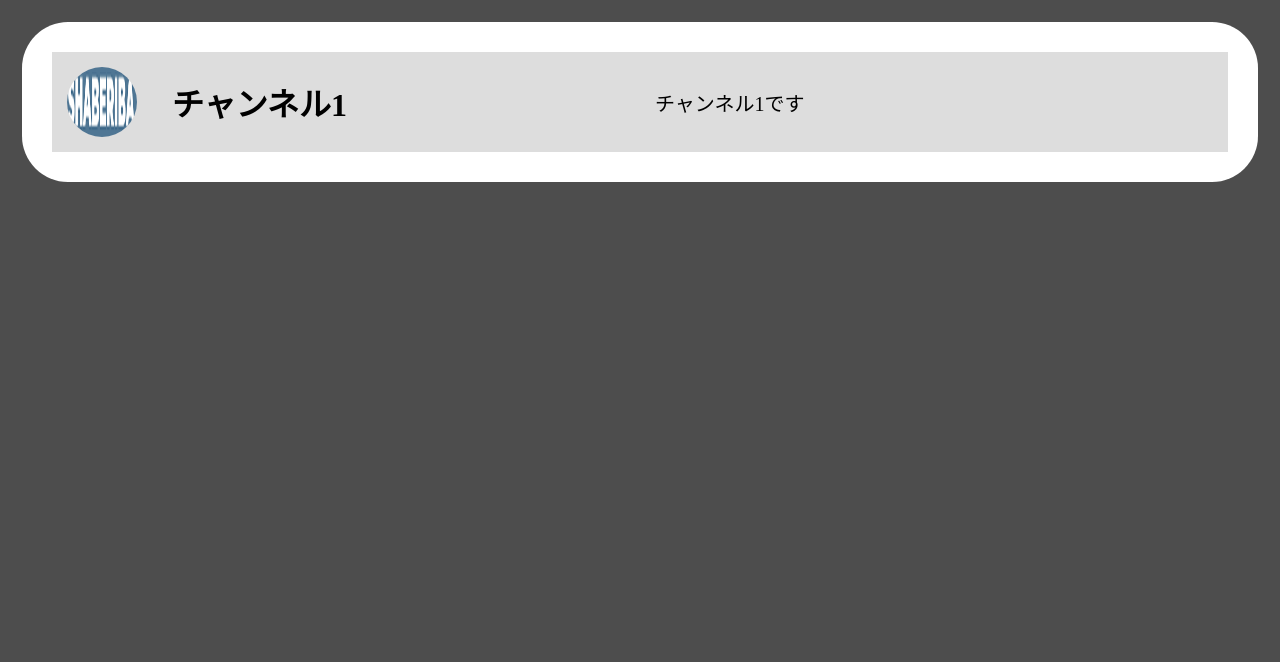
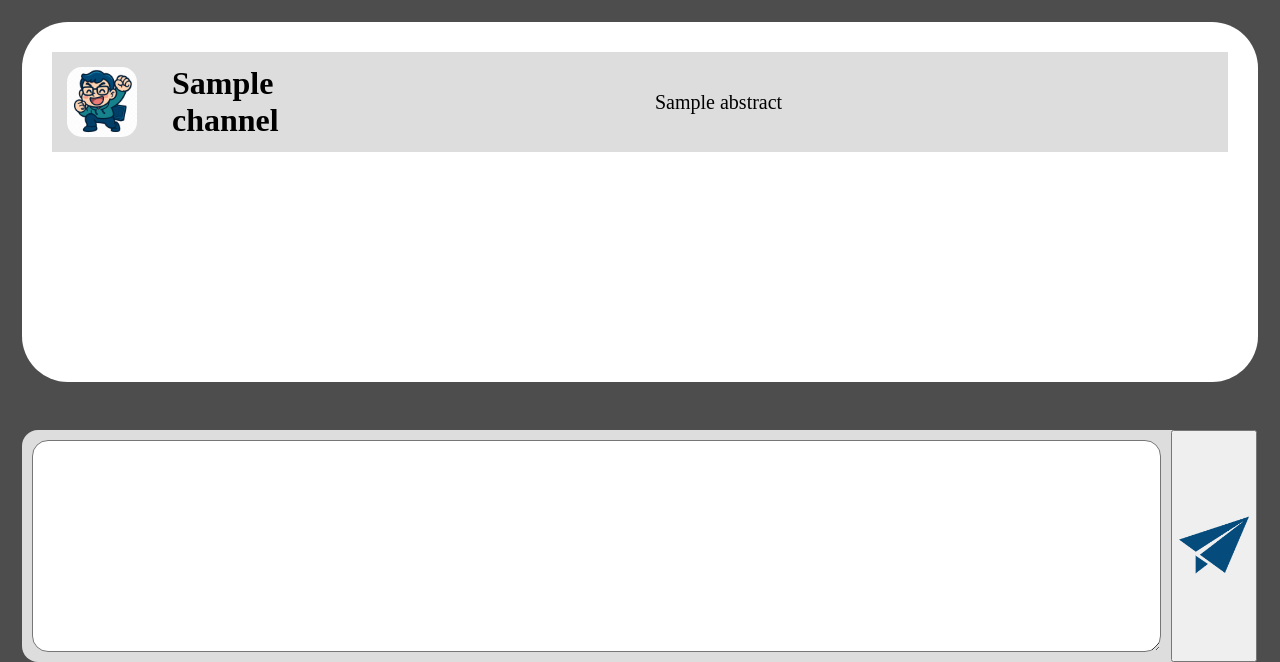
Before and after one commit to J-team-2025-spring/Chatapp, a Flask app: template SHABERIBA/templates/messages.html in a window 1280 px wide. Shown: the part 138-800 px from the top of the page. Run offline with Flask 2, Linux system fonts and the light colour scheme; the template is opened without the code that fills it: most values are stand-ins (such as "Sample title", 1, 10 or a date in 2020).

Commit message:
メッセージのやり取りはできる

```diff
--- a/SHABERIBA/static/css/styles.css
+++ b/SHABERIBA/static/css/styles.css
@@ -40,6 +40,7 @@ body {
 .main {
     flex: 1;
     overflow-y: auto;
+    padding-bottom: 220px;
 }
 
 .create-channel {
@@ -79,7 +80,7 @@ body {
 
 .channel-img {
     margin: 15px;
-    border-radius: 50%;
+    border-radius: 15px;
     width: 70px;
     height: 70px;
 }
@@ -294,3 +295,91 @@ body {
 #confirmLogoutBtn:hover {
   background-color: indianred;
 }
+
+.message-page {
+  display: flex;
+  flex-direction: column;
+  height: 100%;
+  overflow-y: auto;
+}
+.message-area {
+  min-height: 0;
+  max-height: calc(100vh - 226px - 115px - 44px - 130px);
+}
+
+.my-messages {
+  display: flex;
+  align-items: center;
+  margin-right: 5px;
+}
+
+.box-right {
+  width: 50%;
+  height: 70px;
+  background-color: #DDDDDD;
+  border: solid, #4d4d4d;
+}
+
+.delete-message {
+  width: 30px;
+  height: 30px;
+  cursor: pointer;
+}
+
+.box-left {
+  width: 90%;
+  justify-self: start;
+  margin-left: 10px;
+}
+
+.user-name {
+  color: #4d4d4d;
+  font-size: 14px;
+  margin: 0;
+}
+
+.one-message-row {
+  display: flex;
+}
+
+.other-message {
+  width: 50%;
+  height: 70px;
+  border: solid, #4d4d4d;
+}
+
+.spacer {
+  width: 50%;
+  height: 70px;
+}
+
+.message-create-box {
+  min-height: 200px;
+}
+
+.message-create-box form {
+  display: flex;
+  position: fixed;
+  width: 96.5%;
+  background-color: #DDDDDD;
+  border-radius: 16px;
+  z-index: 999;
+  bottom: 0;
+}
+
+.message-box {
+  width: 90%;
+  min-height: 180px;
+  margin: 10px;
+  background-color: white;
+  border-radius: 16px;
+  font-size: 20px;
+  padding: 15px 15px;
+}
+
+.paper-plane {
+  width: 70px;
+  height: 70px;
+  cursor: pointer;
+  justify-content: right;
+}
--- a/SHABERIBA/templates/base.html
+++ b/SHABERIBA/templates/base.html
@@ -6,13 +6,13 @@
      <meta name="viewport" content="width=device-width, initial-scale=1.0" />
      {% block title %}{% endblock %}
      <link rel="stylesheet" href="{{ url_for('static', filename='css/styles.css')}}">
-     <link class="head-icon" rel="icon" href="../static/img/favicon.ico">
+     <link class="head-icon" rel="icon" href="{{ url_for('static', filename='img/favicon.ico') }}">
      <link rel="preconnect" href="https://fonts.googleapis.com">
      <link rel="preconnect" href ="https://fonts.gstatic.com" crossorigin>
      <link href="https://fonts.googleapis.com/css2?family=Noto+Sans+JP:wght@300;400;700&display=swap" rel="stylesheet">
  </head>
  <header>
-    <img src="../static/img/logo-trimming.png" class="header-img">
+    <img src="{{ url_for('static', filename='img/logo-trimming.png') }}" class="header-img">
     {% block header %}{% endblock %}
  </header>
  <body>
--- /dev/null
+++ b/SHABERIBA/templates/logout-modal.html
@@ -0,0 +1,9 @@
+<link rel="stylesheet"  href="{{ url_for('static', filename='css/styles.css')}}">
+<div id="logoutModalOpen">ログアウト</div>
+    <div id="logoutModal" class="modal">
+        <div class="modal-content">
+            <p>ログアウトしてもよろしいですか？</p>
+            <button id="confirmLogoutBtn">ログアウト</button>
+            <button id="cancelLogoutBtn">キャンセル</button>
+        </div>
+    </div>
--- a/SHABERIBA/templates/messages.html
+++ b/SHABERIBA/templates/messages.html
@@ -3,23 +3,49 @@
 {% endblock %}{% block header %}
 <div class="header-menu">
     <a href="/channels">チャンネル一覧</a>
-    <div id="logoutModalOpen">ログアウト</div>
-    <div id="logoutModal" class="modal">
-        <div class="modal-content">
-            <p>ログアウトしてもよろしいですか？</p>
-            <button id="confirmLogoutBtn">ログアウト</button>
-            <button id="cancelLogoutBtn">キャンセル</button>
-        </div>
-    </div>
+    {% include 'logout-modal.html' %}
 </div>
 {% endblock %}{% block body %}
 <main>
     <div class="channel-title-box">
         <div class="channel-box">
-            <img src="../static/img/saberiba.png" class="channel-img">
-            <div class="channel-title">チャンネル1</div>
+            <img src="{{ url_for('static', filename='img/smile-reatekun (2).png') }}" class="channel-img">
+            <div class="channel-title">{{ channel.name }}</div>
         </div>
-        <div class="channel-summary">チャンネル1です</div>
+        <div class="channel-summary">{{ channel.abstract }}</div>
     </div>
+
+    <div class="message-page">
+        <div class="message-area">
+            {% for message in messages %}
+                {% if message.uid == uid %}
+                <div class="my-messages">
+                    <div class="spacer"></div>
+                    <p class="box-right">{{ message.message }}</p>
+                    <button name="message.id"><img src="{{ url_for('static', filename='img/delete-trashbox.png') }}" class="delete-message"></button>
+                </div>
+                {% else %}
+                <div class="box-left">
+                    <p class="user-name">{{ message.user_name }}</p>
+                    <div class="one-message-row">
+                        <p class="other-message">{{ message.message }}</p>
+                        <div class="spacer"></div>
+                    </div>
+                </div>
+                {% endif %}
+            {% endfor %}
+        </div>
+    </div>
+
 </main>
+<div class="message-create-box">
+    <form method="POST">
+        <textarea name="message" class="message-box"></textarea>
+        <button type="submit">
+            <img src="{{ url_for('static', filename='img/paperplane.png') }}" class="paper-plane">
+        </button>
+    </form>
+
+</div>
+<script src="{{ url_for('static', filename='js/logout.js')}}"></script>
 {% endblock %}
```
Also changed, not shown: SHABERIBA/templates/channels.html (+4 -11 lines), SHABERIBA/static/img/paperplane.png (added), SHABERIBA/static/img/smile-reatekun (2).png (added).
